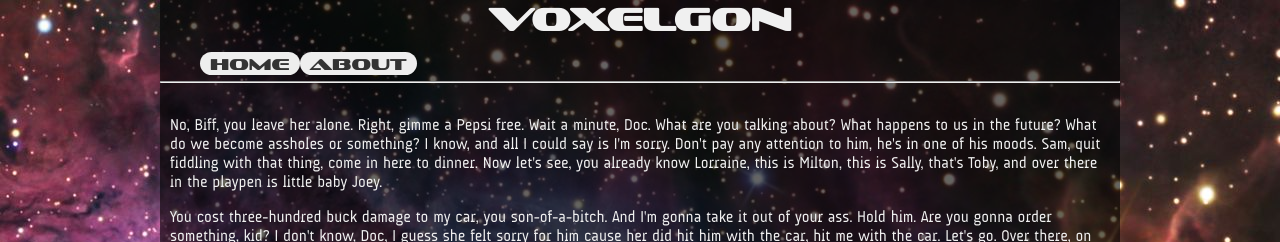
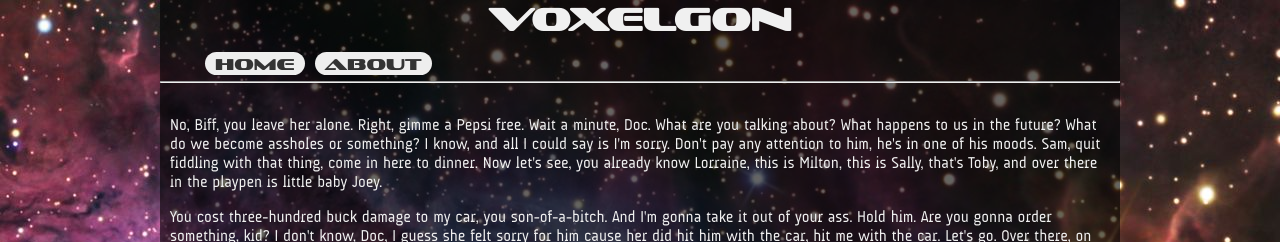
Before and after one commit to Voxelgon/Voxelgon.github.io, a Jekyll site: the page built from index.html, in a window 1280 px wide. Shown: the top 242 px of the page. Built offline with Jekyll 4.4.1, drawn with Linux system fonts in a browser that asks for light colours.

Commit message:
i need more space in space

```diff
--- a/css/style.css
+++ b/css/style.css
@@ -47,17 +47,16 @@ h1 {
 nav li {
     float: left;
     list-style-type: none;
-    /*margin: 5px;*/
 }
 nav a {
     font-family: Sofachrome;
     text-decoration: none;
     background-color: #EEEEEE;
     color: #333333;
-    padding: 2px 10px 2px 10px;
+    padding: 2px 10px;
     /*border: 1px solid #555555;*/
     border-radius: 30px;
-    margin: 20;
+    margin: 5px;
 }
 
 nav a:hover {
```
